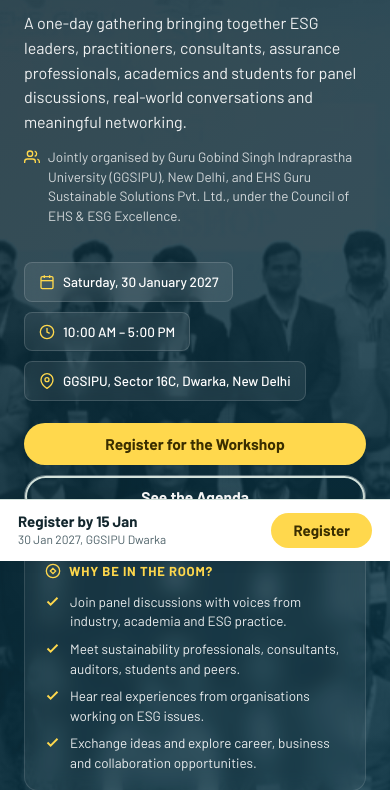
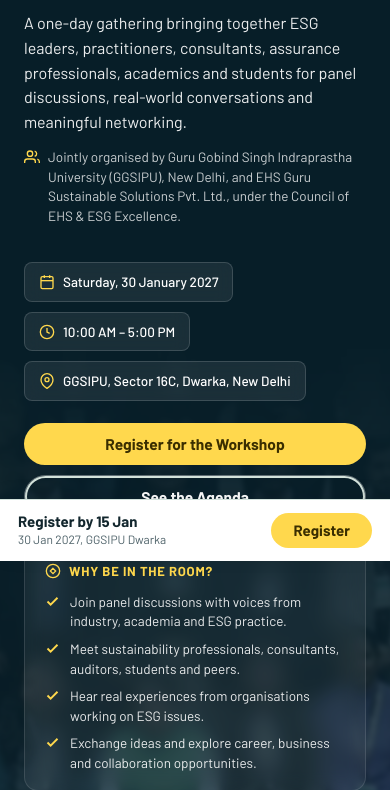
Before and after one commit to adityasingh0614/ESG_BOOSTER, a plain HTML site: page esg-booster-workshop-2027-for-website (1).html in a window 390 px wide. Shown: the part 283-1073 px from the top of the page. Drawn offline with nearby package versions, Linux system fonts and the light colour scheme; a web font is replaced by a local one.

Commit message:
Elevate hero section background with cinematic depth, brand gradient blending, and refined responsive masking

```diff
--- a/esg-booster-workshop-2027-for-website (1).html
+++ b/esg-booster-workshop-2027-for-website (1).html
@@ -337,14 +337,14 @@ nav a:hover{color:var(--teal)}
 /* 2. Hero Section - Reference HTML Structure with Timer & Background Image */
 .hero{
   position:relative;overflow:hidden;
-  background:linear-gradient(145deg, #071E28 0%, #0B2B38 52%, #0E3646 100%);
+  background:#071E28;
   color:#fff;padding:64px 0 76px;border-bottom:1px solid rgba(255,255,255,.08);
 }
 .hero-bg{
   position:absolute;top:0;left:0;right:0;bottom:0;
-  background-image:url('assets/glimpse-panel.webp');
-  background-size:cover;background-position:center 30%;
-  opacity:0.18;pointer-events:none;mix-blend-mode:luminosity;
+  background-image:linear-gradient(to right, #071E28 0%, #071E28 32%, rgba(7,30,40,0.85) 52%, rgba(11,43,56,0.50) 75%, rgba(7,30,40,0.80) 100%), url('assets/glimpse-panel.webp');
+  background-size:cover;background-position:center 36%;
+  filter:blur(2px);transform:scale(1.03);pointer-events:none;
 }
 .rings{
   position:absolute;right:-140px;top:50%;transform:translateY(-50%);
@@ -437,6 +437,10 @@ nav a:hover{color:var(--teal)}
 .closed .count{display:none}
 
 @media (max-width:960px){
+  .hero-bg{
+    background-image:linear-gradient(to bottom, #071E28 0%, #071E28 42%, rgba(7,30,40,0.85) 65%, rgba(11,43,56,0.55) 100%), url('assets/glimpse-panel.webp');
+    background-position:center 30%;
+  }
   .hero-grid{grid-template-columns:1fr;gap:36px}
   .ticket{max-width:100%;width:100%}
   .rings{display:none}
@@ -846,7 +850,7 @@ footer{background:var(--paper);border-top:1px solid var(--line);padding:40px 0 1
     <circle cx="380" cy="380" r="370" fill="none" stroke="rgba(255,255,255,.10)" stroke-width="2"/>
     <circle cx="380" cy="380" r="280" fill="none" stroke="rgba(255,255,255,.14)" stroke-width="2"/>
     <circle cx="380" cy="380" r="190" fill="none" stroke="rgba(255,216,77,.55)" stroke-width="3"/>
-    <circle cx="380" cy="380" r="100" fill="rgba(23,138,74,.35)"/>
+    <circle cx="380" cy="380" r="100" fill="rgba(23,138,74,.10)" stroke="rgba(23,138,74,.50)" stroke-width="2"/>
   </svg>
   <div class="wrap hero-grid">
     <div class="hero-content">
```
Also changed, not shown: index-standalone.html (+9 -5 lines), index.html (+9 -5 lines).
